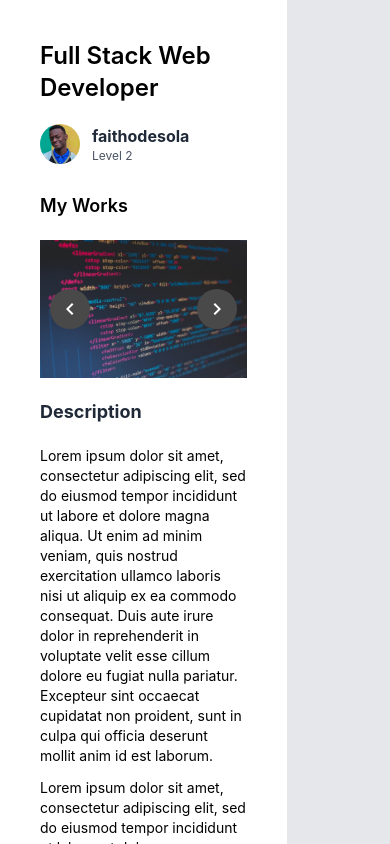
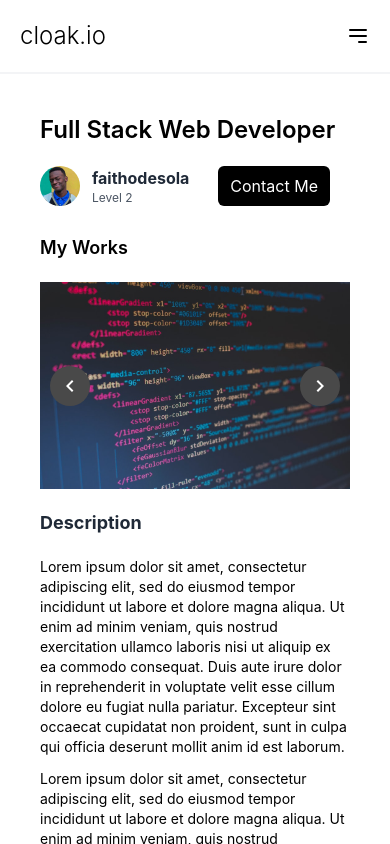
Before and after one commit to Olatokumbo/Cloak.io, a Next.js app: page /search/1 in a window 390 px wide. Shown: the top 844 px of the page. Built offline with nearby package versions, Linux system fonts and the light colour scheme.

Commit message:
Some style changes

```diff
--- a/components/Navbar.js
+++ b/components/Navbar.js
@@ -3,7 +3,7 @@ import Link from "next/link";
 const Navbar = () => {
   const [isOpen, setIsOpen] = useState(false);
   return (
-    <nav className="flex flex-col justify-between items-center p-5 top-0 left-0 right-0 sm:flex-row w-screen bg-white">
+    <nav className="flex flex-col justify-between items-center p-5 top-0 left-0 right-0 sm:flex-row w-screen bg-white border-b-2 border-gray-100 border-solid">
       <div className="flex w-full justify-between items-center">
         <h1 className="text-2xl font-light hover: cursor-pointer">cloak.io</h1>
         <svg
--- a/pages/search/[id].js
+++ b/pages/search/[id].js
@@ -1,30 +1,41 @@
+import Navbar from "../../components/Navbar";
 import ProfileCarousel from "../../components/ProfileCarousel";
 import ProfileComment from "../../components/ProfileComment";
 const Profile = () => {
   return (
-    <div className="min-h-screen flex">
-      <div className="flex-2 bg-white py-5 px-10">
+    <div className="min-h-screen">
+      <Navbar />
+      <div className="flex">
+        <div className="flex-none lg:flex-1 bg-gray-200"></div>
+        <div className="flex-3 bg-white py-5 px-10">
           <h1 className="text-2xl font-semibold my-5">
             Full Stack Web Developer
           </h1>
-        <div className="flex items-center  mb-7">
+          <div className="flex justify-between mb-7">
+            <div className="flex items-center">
               <img
                 src="/davidO.jpg"
                 alt="me"
                 className="w-10 max-h-10 rounded-full mr-3"
               />
               <div className="flex flex-col">
-            <h4 className="ext-base font-bold text-gray-800">faithodesola</h4>
+                <h4 className="ext-base font-bold text-gray-800">
+                  faithodesola
+                </h4>
                 <h6 className="text-xs text-gray-600">Level 2</h6>
               </div>
+            </div>
+            <button className="mx-5 bg-black focus:outline-none text-white px-3 py-2 md:px-4 rounded-md hover:bg-gray-900">
+              Contact Me
+            </button>
           </div>
           <h1 className="text-lg font-semibold mt-5">My Works</h1>
           <ProfileCarousel />
           <h1 className="font-bold text-lg my-5 text-gray-800">Description</h1>
           <p className="my-3 text-sm">
             Lorem ipsum dolor sit amet, consectetur adipiscing elit, sed do
-          eiusmod tempor incididunt ut labore et dolore magna aliqua. Ut enim ad
-          minim veniam, quis nostrud exercitation ullamco laboris nisi ut
+            eiusmod tempor incididunt ut labore et dolore magna aliqua. Ut enim
+            ad minim veniam, quis nostrud exercitation ullamco laboris nisi ut
             aliquip ex ea commodo consequat. Duis aute irure dolor in
             reprehenderit in voluptate velit esse cillum dolore eu fugiat nulla
             pariatur. Excepteur sint occaecat cupidatat non proident, sunt in
@@ -32,8 +43,8 @@ const Profile = () => {
           </p>
           <p className="my-3 text-sm">
             Lorem ipsum dolor sit amet, consectetur adipiscing elit, sed do
-          eiusmod tempor incididunt ut labore et dolore magna aliqua. Ut enim ad
-          minim veniam, quis nostrud exercitation ullamco laboris nisi ut
+            eiusmod tempor incididunt ut labore et dolore magna aliqua. Ut enim
+            ad minim veniam, quis nostrud exercitation ullamco laboris nisi ut
             aliquip ex ea commodo consequat. Duis aute irure dolor in
             reprehenderit in voluptate velit esse cillum dolore eu fugiat nulla
             pariatur. Excepteur sint occaecat cupidatat non proident, sunt in
@@ -51,7 +62,8 @@ const Profile = () => {
             </button>
           </div>
         </div>
-      <div className="flex-1 bg-gray-200"></div>
+        <div className="flex-none lg:flex-1 bg-gray-200"></div>
+      </div>
     </div>
   );
 };
--- a/pages/search/index.js
+++ b/pages/search/index.js
@@ -1,5 +1,6 @@
 import Navbar from "../../components/Navbar";
 import ProfileCard from "../../components/ProfileCard";
+import Link from "next/link";
 const Search = () => {
   return (
     <div className="min-h-screen">
@@ -9,12 +10,12 @@ const Search = () => {
           <h1 className="text-3xl font-semibold">Results for "Web Developer"</h1>
         </div>
         <div className="mb-5 w-full px-2 grid gap-x-2 gap-y-4 grid-cols-1 sm:grid-cols-2 md:grid-cols-3 lg:grid-cols-4 xl:grid-cols-5 2xl:grid-cols-5">
-          <ProfileCard />
-          <ProfileCard />
-          <ProfileCard />
-          <ProfileCard />
-          <ProfileCard />
-          <ProfileCard />
+          <Link href="/search/12"><a><ProfileCard /></a></Link>
+          <Link href="/search/12"><a><ProfileCard /></a></Link>
+          <Link href="/search/12"><a><ProfileCard /></a></Link>
+          <Link href="/search/12"><a><ProfileCard /></a></Link>
+          <Link href="/search/12"><a><ProfileCard /></a></Link>
+          <Link href="/search/12"><a><ProfileCard /></a></Link>
         </div>
       </div>
     </div>
```
Lines whose indentation alone changed are shown as unchanged.
